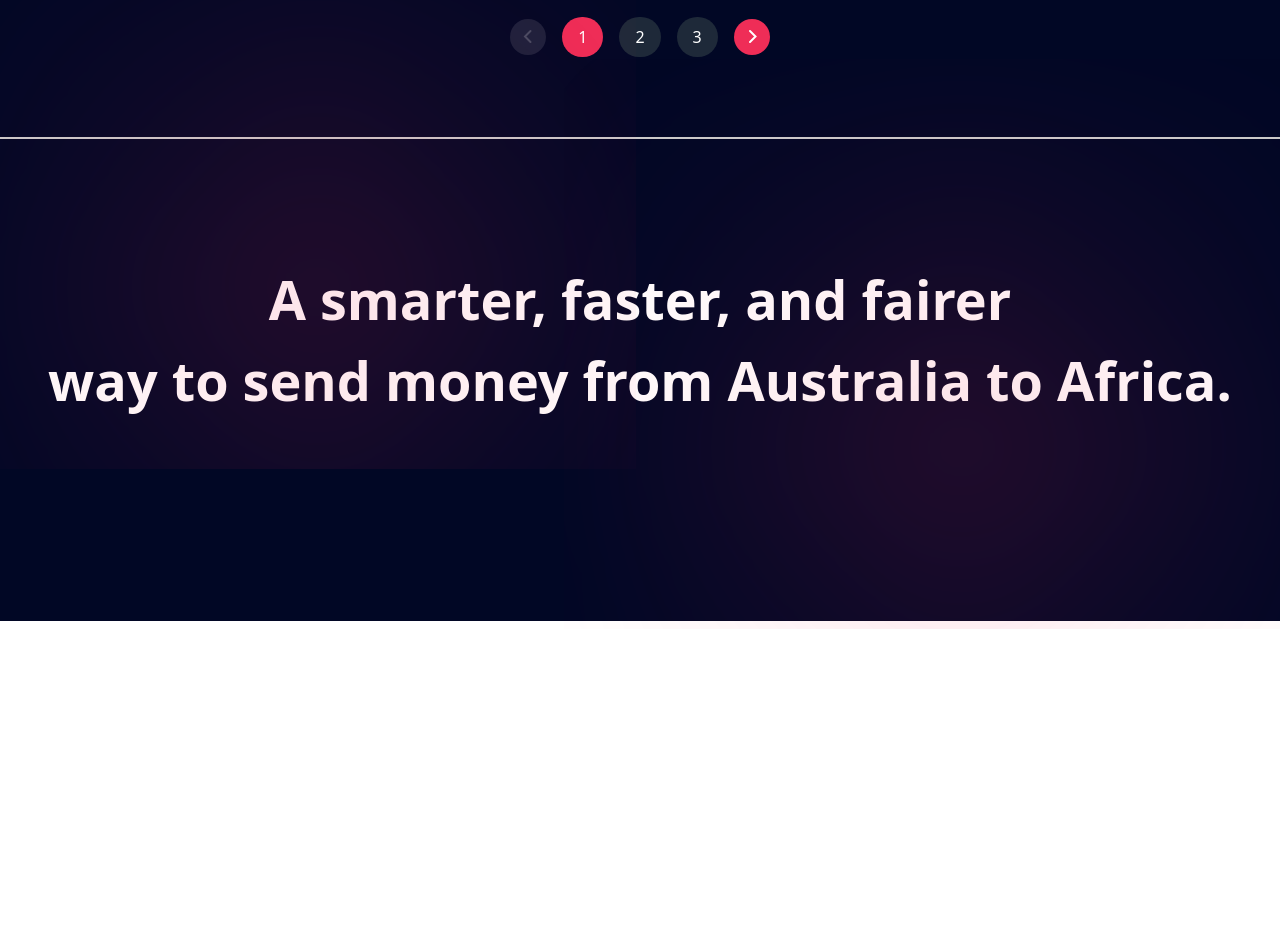
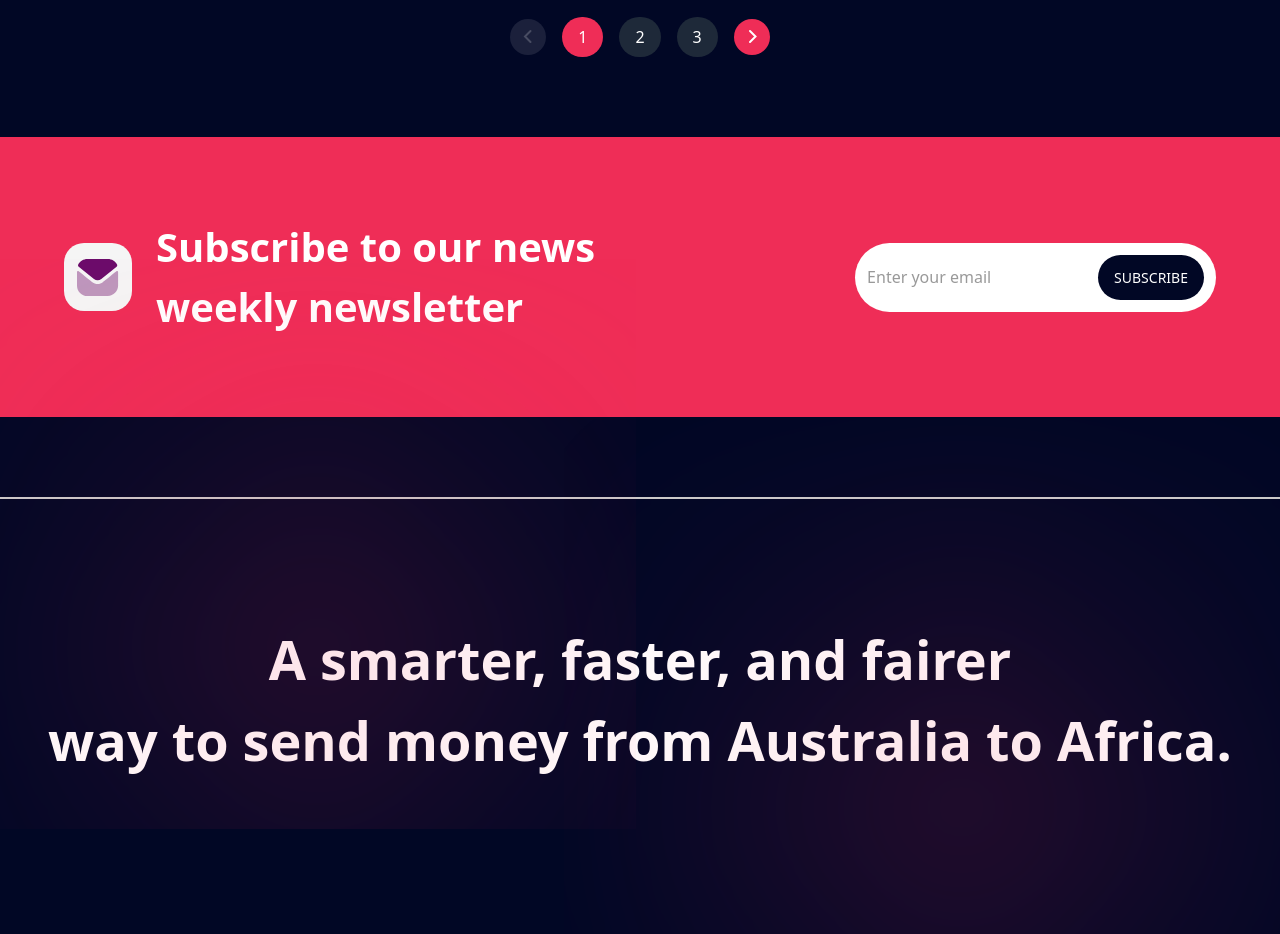
Before and after one commit to Frokesy/transactor, a React (Vite) app: page /blog in a window 1280 px wide. Shown: the part 2240-3174 px from the top of the page. Before the commit the page ends 2869 px from the top, so only its background shows below. Built offline with nearby package versions, Linux system fonts and the light colour scheme.

Commit message:
designed newsletter

```diff
--- /dev/null
+++ b/src/components/defaults/Newsletter.tsx
@@ -0,0 +1,28 @@
+import { EmailNewsletterIcon } from "../svgs/Icons";
+
+const Newsletter = () => {
+  return (
+    <div className="bg-[#EF2D57] py-20 mt-20">
+      <div className="w-[90vw] mx-auto flex justify-between items-center">
+        <div className="flex items-center space-x-6">
+          <EmailNewsletterIcon />
+          <p className="text-white text-[40px] w-[70%] font-bold">
+            Subscribe to our news weekly newsletter
+          </p>
+        </div>
+        <div className="bg-[#fff] p-3 flex items-center rounded-full">
+          <input
+            type="email"
+            placeholder="Enter your email"
+            className="border-none outline-none text-[#333]"
+          />
+          <button className="bg-[#010725] uppercase text-white px-4 py-3 rounded-full text-[14px]">
+            Subscribe
+          </button>
+        </div>
+      </div>
+    </div>
+  );
+};
+
+export default Newsletter;
--- a/src/components/svgs/Icons.tsx
+++ b/src/components/svgs/Icons.tsx
@@ -650,3 +650,35 @@ export const ArrowLeft = () => (
     />
   </svg>
 );
+export const EmailNewsletterIcon = () => (
+  <svg
+    width="68"
+    height="68"
+    viewBox="0 0 68 68"
+    fill="none"
+    xmlns="http://www.w3.org/2000/svg"
+  >
+    <rect width="68" height="68" rx="20" fill="#F5F5F5" />
+    <g clipPath="url(#clip0_30_895)">
+      <path
+        opacity="0.4"
+        d="M54.11 42.5992C54.11 48.334 49.5057 52.9795 43.7708 53H43.7503H23.3803C17.666 53 13 48.3751 13 42.6403V42.6198C13 42.6198 13.0123 33.5221 13.0288 28.9466C13.0308 28.0874 14.0175 27.6064 14.6896 28.1408C19.5735 32.0154 28.3073 39.0802 28.4162 39.1727C29.8757 40.3423 31.7256 41.0021 33.6167 41.0021C35.5077 41.0021 37.3577 40.3423 38.8171 39.1501C38.926 39.0781 47.4646 32.2251 52.4224 28.2868C53.0966 27.7503 54.0874 28.2313 54.0894 29.0884C54.11 33.629 54.11 42.5992 54.11 42.5992Z"
+        fill="#6B0C6A"
+      />
+      <path
+        d="M53.0331 21.4964C51.253 18.1418 47.7504 16 43.8943 16H23.3804C19.5243 16 16.0217 18.1418 14.2417 21.4964C13.8429 22.2467 14.032 23.1819 14.696 23.7122L29.958 35.9198C31.0269 36.7832 32.3219 37.2128 33.6168 37.2128C33.6251 37.2128 33.6312 37.2128 33.6374 37.2128C33.6436 37.2128 33.6518 37.2128 33.6579 37.2128C34.9529 37.2128 36.2479 36.7832 37.3167 35.9198L52.5788 23.7122C53.2427 23.1819 53.4318 22.2467 53.0331 21.4964Z"
+        fill="#6B0C6A"
+      />
+    </g>
+    <defs>
+      <clipPath id="clip0_30_895">
+        <rect
+          width="42"
+          height="37"
+          fill="white"
+          transform="translate(13 16)"
+        />
+      </clipPath>
+    </defs>
+  </svg>
+);
--- a/src/pages/blog/blogPost.tsx
+++ b/src/pages/blog/blogPost.tsx
@@ -1,5 +1,6 @@
 import Container from "../../components/defaults/Container";
 import Footer from "../../components/defaults/Footer";
+import Newsletter from "../../components/defaults/Newsletter";
 
 const BlogPost = () => {
   return (
@@ -59,6 +60,8 @@ const BlogPost = () => {
         </div>
       </div>
 
+      <Newsletter />
+
       <div className="mt-20">
         <Footer />
       </div>
--- a/src/pages/blog/index.tsx
+++ b/src/pages/blog/index.tsx
@@ -1,5 +1,6 @@
 import Container from "../../components/defaults/Container";
 import Footer from "../../components/defaults/Footer";
+import Newsletter from "../../components/defaults/Newsletter";
 import { ArrowLeft, ArrowRight } from "../../components/svgs/Icons";
 
 const Blog = () => {
@@ -92,6 +93,8 @@ const Blog = () => {
         </div>
       </div>
 
+      <Newsletter />
+
       <div className="mt-20">
         <Footer />
       </div>
```
